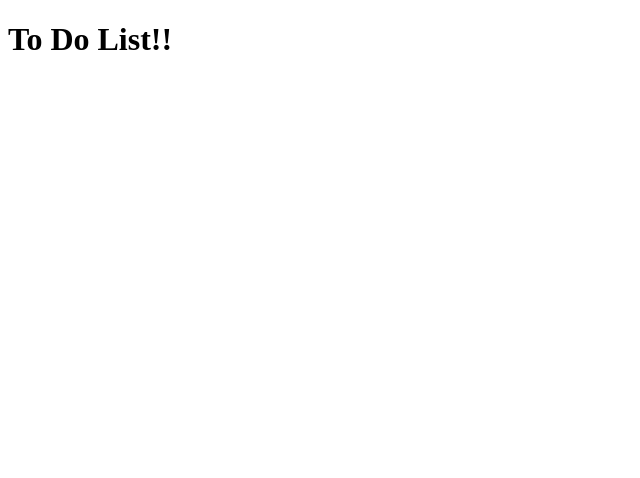
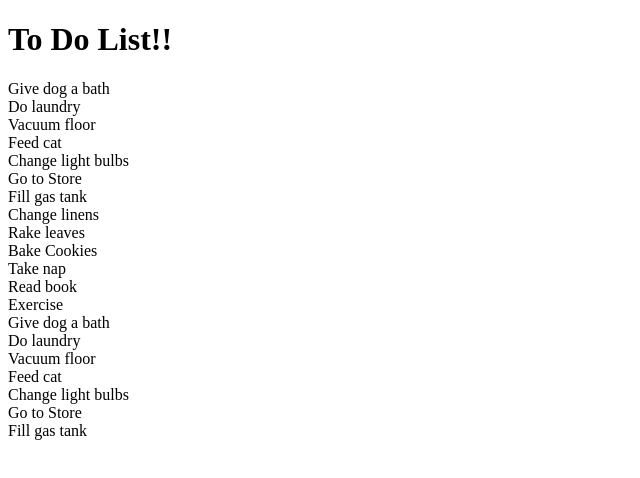
Before and after one commit to sadidul/todo-list, a React (Create React App) app: page / in a window 1280 px wide. Shown: the top 478 px of the page, without its empty margins (0-640 px from the left). Built offline with nearby package versions, Linux system fonts and the light colour scheme.

Commit message:
Add ToDoList, ToDo component and showing the task data

```diff
--- a/src/App.js
+++ b/src/App.js
@@ -1,5 +1,6 @@
-import { useState } from "react";
+import React, { useState } from "react";
 import Header from "./Header";
+import ToDoList from "./ToDoList";
 import data from "./data.json";
 
 function App() {
@@ -7,6 +8,7 @@
   return (
     <div className="App">
       <Header />
+      <ToDoList toDoList={toDoList} />
     </div>
   );
 }
--- /dev/null
+++ b/src/ToDo.js
@@ -0,0 +1,9 @@
+const ToDo = ({todo}) => {
+    return (
+        <div>
+            {todo.task}
+        </div>
+    )
+}
+
+export default ToDo;
--- /dev/null
+++ b/src/ToDoList.js
@@ -0,0 +1,14 @@
+import React from "react";
+import ToDo from "./ToDo";
+
+const ToDoList = (props) => {
+  return (
+    <div>
+      {props.toDoList.map((todo) => {
+        return <ToDo todo={todo} />;
+      })}
+    </div>
+  );
+};
+
+export default ToDoList;
```
